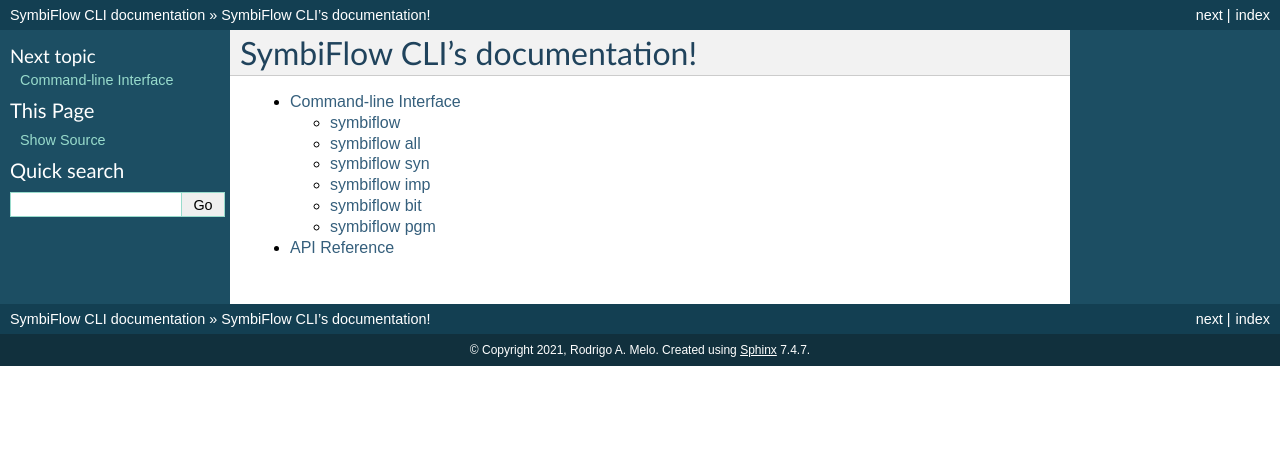
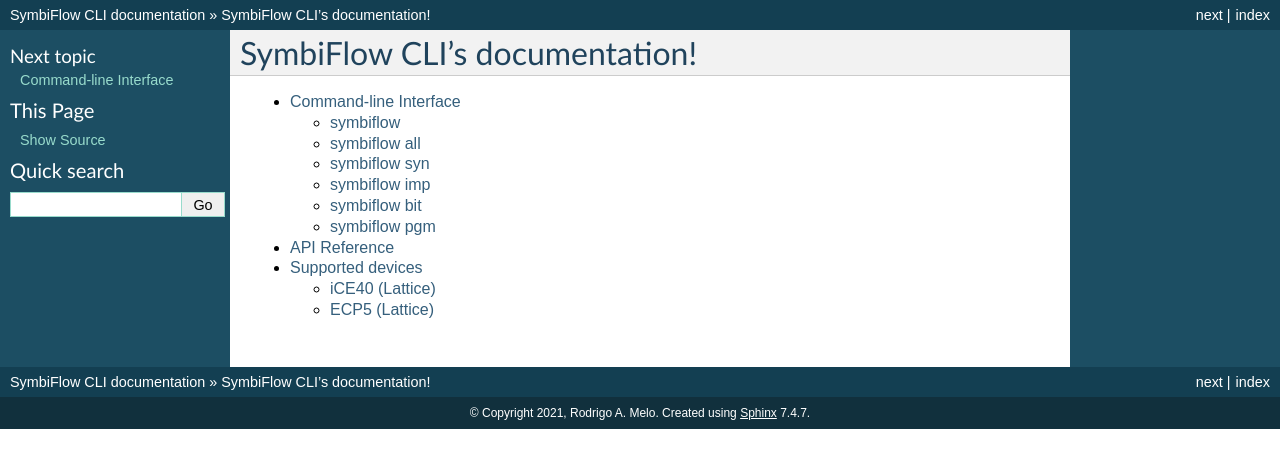
Before and after one commit to PyFPGA/symbiflow_cli, a Sphinx documentation site: the page built from docs/index.rst, in a window 1280 px wide. Shown: the top 468 px of the page. Built offline with Sphinx 7.4.7, drawn with Linux system fonts in a browser that asks for light colours; some of the changed lines change nothing that is shown.

Commit message:
docs: added the "Supported devices" section
The list is generated using the API provided by this project.

```diff
--- /dev/null
+++ b/docs/devices.py
@@ -0,0 +1,52 @@
+from symbiflow.symbiflow import SymbiFlow
+
+
+def gen_file(filename, default, families, packages):
+    obj = SymbiFlow(part=default, outdir='_build')
+    obj.synthesis('Blink', ['../resources/vhdl/blink.vhdl'])
+    with open('{}.txt'.format(filename), 'w') as file:
+        for family in families:
+            parts = []
+            for package in packages:
+                part = "{}-{}".format(family, package)
+                obj.set_part(part)
+                try:
+                    obj.implementation()
+                    parts.append(part)
+                except:
+                    print('Unsupported part {}'.format(part))
+            parts.sort()
+            file.write('* ``{}``\n'.format('`` ``'.join(parts)))
+
+#
+# ice40
+#
+
+# From <nextpnr>/ice40/main.cc and http://www.clifford.at/icestorm/
+
+families = [
+    'lp384', 'lp1k', 'lp4k', 'lp8k', 'hx1k', 'hx4k', 'hx8k',
+    'up3k', 'up5k', 'u1k', 'u2k', 'u4k'
+]
+
+packages = [
+    'swg16tr', 'uwg30', 'cm36', 'cm49', 'cm81', 'cm121', 'cm225', 'qn32',
+    'sg48', 'qn84', 'cb81', 'cb121', 'cb132', 'vq100', 'tq144', 'bg121', 'ct256'
+]
+
+gen_file('ice40', 'hx8k-ct256', families, packages)
+
+#
+# ecp5
+#
+
+# From <nextpnr>/ecp5/main.cc and https://github.com/YosysHQ/prjtrellis-db/blob/master/devices.json
+
+families = [
+    '12k', '25k', '45k', '85k', 'um-25k', 'um-45k', 'um-85k',
+    'um5g-25k', 'um5g-45k', 'um5g-85k'
+]
+
+packages = ['csfBGA285', 'caBGA256', 'caBGA381', 'caBGA554', 'caBGA756']
+
+gen_file('ecp5', '12k-csfBGA285', families, packages)
--- /dev/null
+++ b/docs/devices.rst
@@ -0,0 +1,12 @@
+Supported devices
+=================
+
+iCE40 (Lattice)
+---------------
+
+.. include:: ice40.txt
+
+ECP5 (Lattice)
+--------------
+
+.. include:: ecp5.txt
--- a/docs/index.rst
+++ b/docs/index.rst
@@ -6,3 +6,4 @@
 .. toctree::
    cli.rst
    api.rst
+   devices.rst
```
Also changed, not shown: 1 other file.
